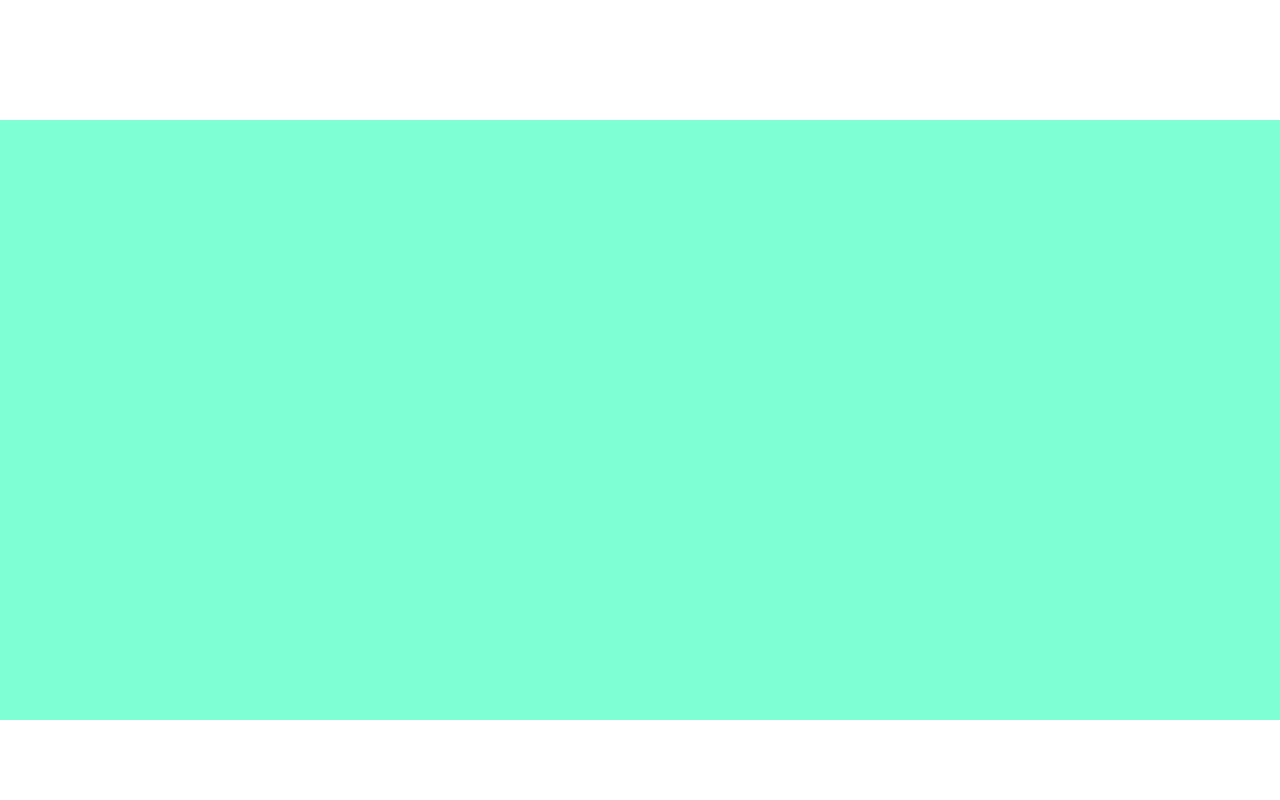
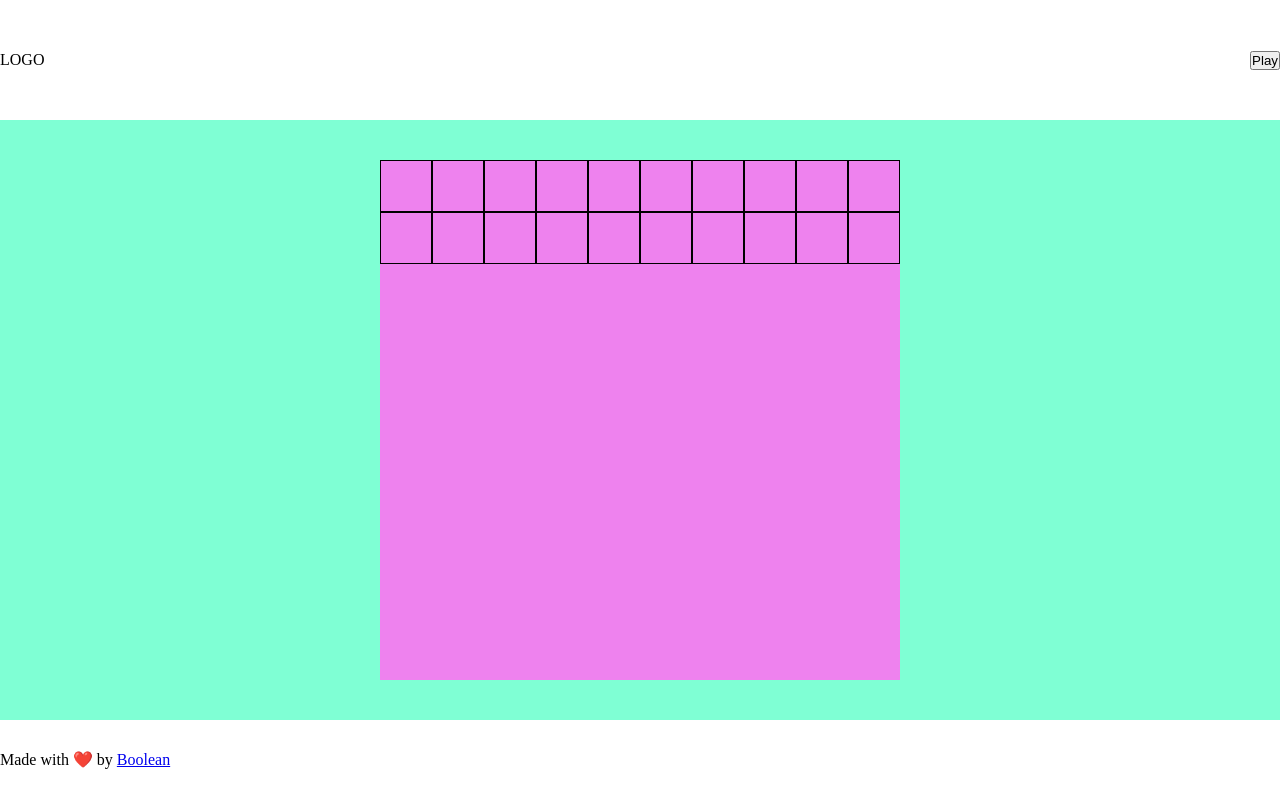
Before and after one commit to RaimondoCosma/js-campominato-grid, a plain HTML site: page index.html in a window 1280 px wide. Drawn offline with Linux system fonts and the light colour scheme.

Commit message:
Aggiunge griglia in html, css

```diff
--- a/css/style.css
+++ b/css/style.css
@@ -16,12 +16,41 @@ body {
     height: 100vh;
 }
 header {
+    display: flex;
+    justify-content: space-between;
+    align-items: center;
     height: 7.5rem;
 }
+
+/* ------------------
+    MAIN
+------------------ */
 main {
     flex-grow: 1;
     background-color: #7fffd4;
+    display: flex;
 }
+#box__container {
+    display: flex;
+    flex-wrap: wrap;
+    align-content: flex-start;
+    background-color: violet;
+    width: 65vh;
+    height: 65vh;
+    margin: auto;
+}
+.box__item {
+    width: calc(100% / 10);
+    height: calc(100% / 10);
+    border: 1px solid black;
+}
+
+/* ------------------
+    COMMON
+------------------ */
 footer {
     height: 5rem;
 }
+.credit {
+    line-height: 5rem;
+}
--- a/index.html
+++ b/index.html
@@ -8,9 +8,47 @@
     <link rel="stylesheet" href="css/style.css">
 </head>
 <body>
-    <header></header>
-    <main></main>
-    <footer></footer>
+    <!-- Header -->
+    <header>
+        <div class="logo">
+            LOGO
+        </div>
+        <div class="btn">
+            <button>Play</button>
+        </div>
+    </header>
+    <!-- /Header -->
+    <!-- Main -->
+    <main>
+        <div id="box__container">
+            <div class="box__item"></div>
+            <div class="box__item"></div>
+            <div class="box__item"></div>
+            <div class="box__item"></div>
+            <div class="box__item"></div>
+            <div class="box__item"></div>
+            <div class="box__item"></div>
+            <div class="box__item"></div>
+            <div class="box__item"></div>
+            <div class="box__item"></div>
+            <div class="box__item"></div>
+            <div class="box__item"></div>
+            <div class="box__item"></div>
+            <div class="box__item"></div>
+            <div class="box__item"></div>
+            <div class="box__item"></div>
+            <div class="box__item"></div>
+            <div class="box__item"></div>
+            <div class="box__item"></div>
+            <div class="box__item"></div>
+        </div>
+    </main>
+    <!-- /Main -->
+    <!-- Footer -->
+    <footer>
+        <span class="credit">Made with ❤️ by <a href="#">Boolean</a></span>
+    </footer>
+    <!-- /Footer -->
 
     <script src="js/main.js"></script>
 </body>
```
